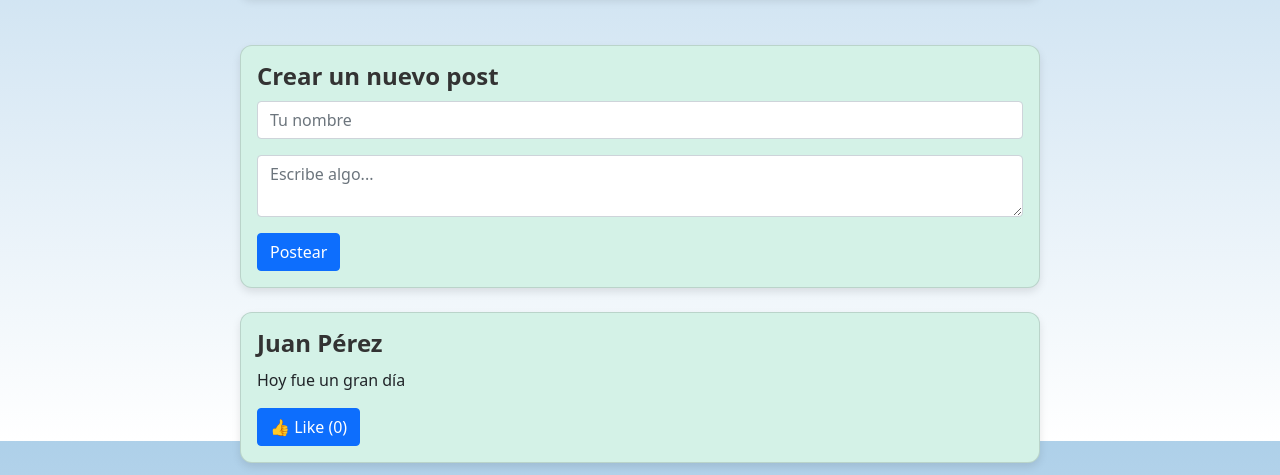
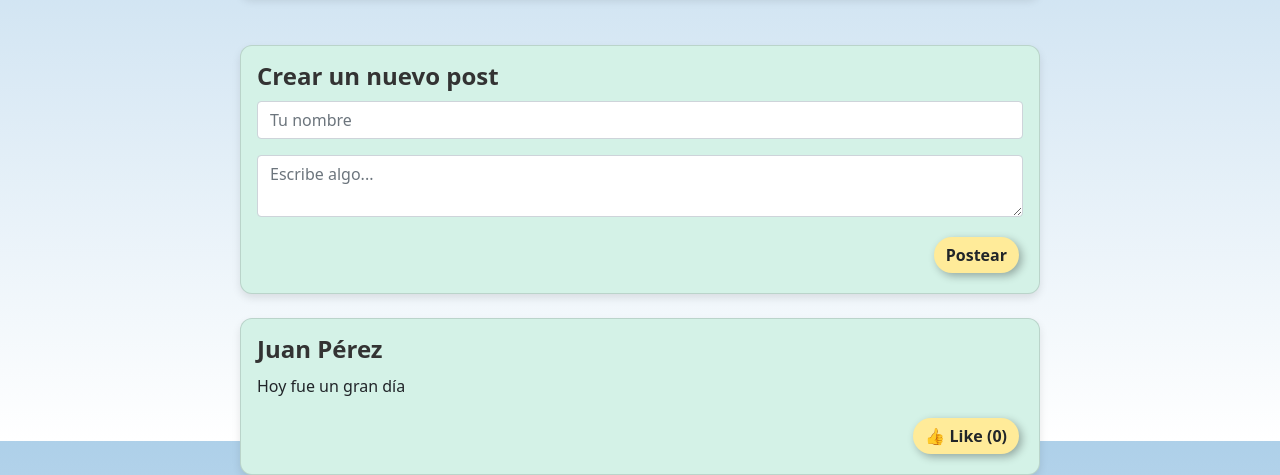
Before and after one commit to 4GeeksAcademy/proyecto-final--pt53-grupo5-ok, a React app: page /inicio in a window 1280 px wide. Shown: the part 359-834 px from the top of the page. Built offline with nearby package versions, Linux system fonts and the light colour scheme; no server answers.

Commit message:
espaciado botones inicio

```diff
--- a/src/front/js/component/posteos.js
+++ b/src/front/js/component/posteos.js
@@ -12,8 +12,8 @@ export const Post = ({ content, author }) => {
         <div className="card w-100 mb-3">
             <div className="card-body">
                 <h5 className="card-title">{author}</h5>
-                <p className="card-text">{content}</p>
-                <button className="btn btn-primary" onClick={handleLike}>
+                <p className="card-text textolike">{content}</p>
+                <button className="btn btn-like" onClick={handleLike}>
                     👍 Like ({likes})
                 </button>
             </div>
@@ -69,13 +69,13 @@ export const Feed = () => {
                             </div>
                             <div className="mb-3">
                                 <textarea
-                                    className="form-control"
+                                    className="form-control textopost"
                                     placeholder="Escribe algo..."
                                     value={newPost}
                                     onChange={(e) => setNewPost(e.target.value)}
                                 />
                             </div>
-                            <button type="submit" className="btn btn-primary">Postear</button>
+                            <button type="submit" className="btn btn-post">Postear</button>
                         </form>
                     </div>
                 </div>
--- a/src/front/styles/index.css
+++ b/src/front/styles/index.css
@@ -222,7 +222,7 @@ body{
 .like-button:hover {
   background-color: #0056b3;
 }
-.register, .login, .btnCard, .btnRegistrar, .btnVolver, .btnLogin, .boton-footer{
+.register, .login, .btnCard, .btnRegistrar, .btnVolver, .btnLogin, .boton-footer, .btn-post, .btn-like{
   background-color: #ffeb99;
   border-radius: 20px;
   box-shadow: 3px 3px 8px rgba(0, 0, 0, 0.3);
@@ -236,6 +236,8 @@ body{
 }
 .register:hover,
 .login:hover,
+.btn-post:hover,
+.btn-like:hover,
 .btnCard:hover,
 .btnRegistrar:hover,
 .btnVolver:hover,
@@ -310,3 +312,14 @@ body{
   font-weight: bold;
   text-shadow: 3px 3px 8px rgba(0, 0, 0, 0.3);
 }
+
+.btn-post, .btn-like{
+  position: absolute; /* Posición absoluta dentro del contenedor */
+  bottom: 20px; /* Espaciado desde el borde inferior */
+  right: 20px; /* Espaciado desde el borde derecho */
+  border: none;
+}
+
+.textopost, .textolike {
+  margin-bottom: 60px;
+}
```
